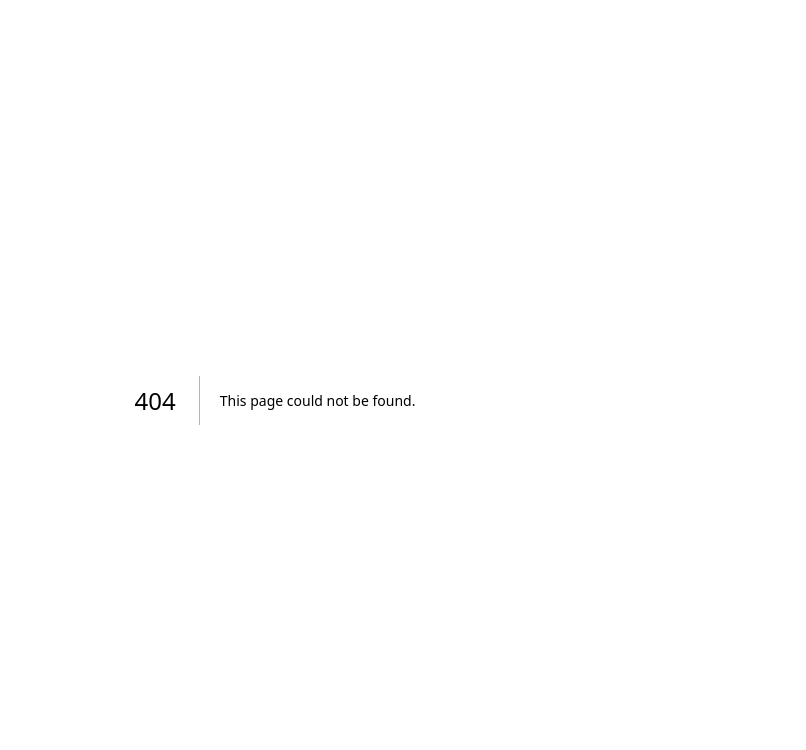
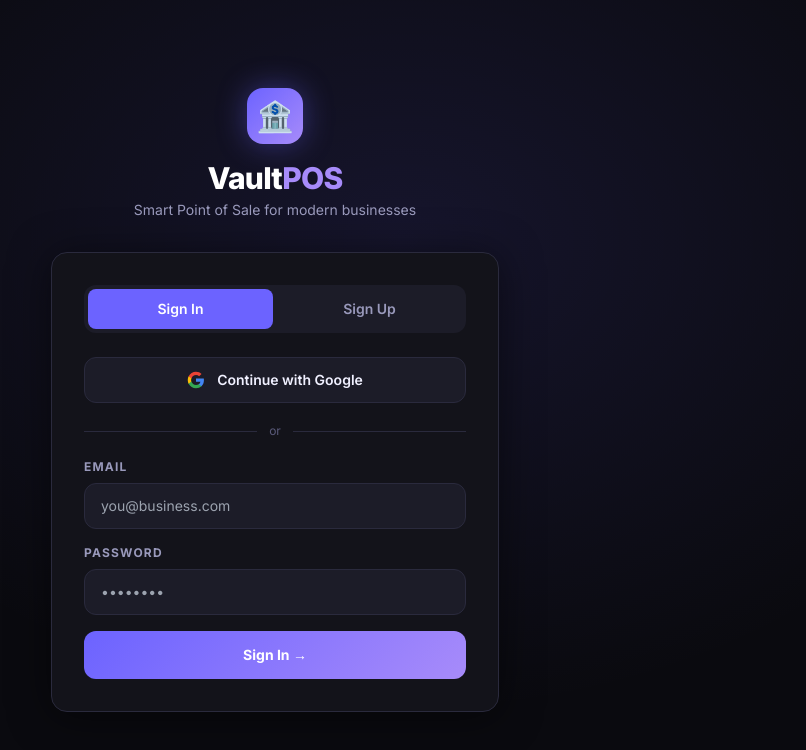
Before and after one commit to gmallikarjunrao23-bit/Allu, a Next.js app: page /login in a window 1280 px wide. Before the commit this address had no page. Shown: the top 750 px of the page, without its empty margins (365-1171 px from the left). Built offline with nearby package versions, Linux system fonts and the light colour scheme.

Commit message:
Create page.tsx

```diff
--- /dev/null
+++ b/app/(auth)/login/page.tsx
@@ -0,0 +1,118 @@
+'use client'
+import { useState } from 'react'
+import { signIn } from 'next-auth/react'
+import { useRouter } from 'next/navigation'
+import { toast } from 'sonner'
+
+export default function LoginPage() {
+  const router = useRouter()
+  const [tab, setTab] = useState<'login'|'signup'>('login')
+  const [loading, setLoading] = useState(false)
+  const [form, setForm] = useState({ name:'', storeName:'', email:'', password:'' })
+  const set = (k: string, v: string) => setForm(f => ({...f, [k]: v}))
+
+  async function handleLogin(e: React.FormEvent) {
+    e.preventDefault(); setLoading(true)
+    const res = await signIn('credentials', { email: form.email, password: form.password, redirect: false })
+    setLoading(false)
+    if (res?.error) { toast.error('Invalid email or password'); return }
+    router.push('/dashboard')
+  }
+
+  async function handleSignup(e: React.FormEvent) {
+    e.preventDefault()
+    if (!form.name || !form.storeName || !form.email || !form.password) { toast.error('Fill all fields'); return }
+    if (form.password.length < 6) { toast.error('Password min 6 characters'); return }
+    setLoading(true)
+    const res = await fetch('/api/auth/register', {
+      method: 'POST', headers: { 'Content-Type': 'application/json' },
+      body: JSON.stringify(form)
+    })
+    const data = await res.json()
+    if (!res.ok) { toast.error(data.error || 'Signup failed'); setLoading(false); return }
+    const login = await signIn('credentials', { email: form.email, password: form.password, redirect: false })
+    setLoading(false)
+    if (login?.error) { toast.error('Login failed'); return }
+    router.push('/dashboard')
+  }
+
+  async function handleGoogle() {
+    setLoading(true)
+    await signIn('google', { callbackUrl: '/dashboard' })
+  }
+
+  const inputStyle = { background:'#1c1c28', color:'#f0f0ff', borderColor:'#2a2a3d' }
+
+  return (
+    <div className="min-h-screen flex items-center justify-center" style={{background:'radial-gradient(ellipse at 60% 30%, rgba(108,99,255,0.12) 0%, transparent 60%), #0a0a0f'}}>
+      <div className="w-full max-w-md mx-4">
+        <div className="text-center mb-8">
+          <div className="inline-flex items-center justify-center w-14 h-14 rounded-2xl mb-4 text-3xl" style={{background:'linear-gradient(135deg,#6c63ff,#a78bfa)',boxShadow:'0 0 30px rgba(108,99,255,0.4)'}}>🏦</div>
+          <h1 className="text-3xl font-extrabold tracking-tight text-white">Vault<span style={{color:'#a78bfa'}}>POS</span></h1>
+          <p className="text-sm mt-1" style={{color:'#9999bb'}}>Smart Point of Sale for modern businesses</p>
+        </div>
+        <div className="rounded-2xl border p-8" style={{background:'#13131a',borderColor:'#2a2a3d',boxShadow:'0 4px 40px rgba(0,0,0,0.5)'}}>
+          <div className="flex gap-1 p-1 rounded-xl mb-6" style={{background:'#1c1c28'}}>
+            {(['login','signup'] as const).map(t => (
+              <button key={t} onClick={() => setTab(t)} className="flex-1 py-2.5 rounded-lg text-sm font-semibold transition-all"
+                style={tab===t?{background:'#6c63ff',color:'#fff'}:{color:'#9999bb'}}>
+                {t==='login'?'Sign In':'Sign Up'}
+              </button>
+            ))}
+          </div>
+          <button onClick={handleGoogle} disabled={loading}
+            className="w-full flex items-center justify-center gap-3 py-3 rounded-xl border text-sm font-semibold mb-5"
+            style={{background:'#1c1c28',borderColor:'#2a2a3d',color:'#f0f0ff'}}>
+            <svg width="18" height="18" viewBox="0 0 24 24">
+              <path fill="#4285F4" d="M22.56 12.25c0-.78-.07-1.53-.2-2.25H12v4.26h5.92c-.26 1.37-1.04 2.53-2.21 3.31v2.77h3.57c2.08-1.92 3.28-4.74 3.28-8.09z"/>
+              <path fill="#34A853" d="M12 23c2.97 0 5.46-.98 7.28-2.66l-3.57-2.77c-.98.66-2.23 1.06-3.71 1.06-2.86 0-5.29-1.93-6.16-4.53H2.18v2.84C3.99 20.53 7.7 23 12 23z"/>
+              <path fill="#FBBC05" d="M5.84 14.09c-.22-.66-.35-1.36-.35-2.09s.13-1.43.35-2.09V7.07H2.18C1.43 8.55 1 10.22 1 12s.43 3.45 1.18 4.93l2.85-2.22.81-.62z"/>
+              <path fill="#EA4335" d="M12 5.38c1.62 0 3.06.56 4.21 1.64l3.15-3.15C17.45 2.09 14.97 1 12 1 7.7 1 3.99 3.47 2.18 7.07l3.66 2.84c.87-2.6 3.3-4.53 6.16-4.53z"/>
+            </svg>
+            Continue with Google
+          </button>
+          <div className="flex items-center gap-3 mb-5">
+            <div className="flex-1 h-px" style={{background:'#2a2a3d'}}/>
+            <span className="text-xs" style={{color:'#5a5a7a'}}>or</span>
+            <div className="flex-1 h-px" style={{background:'#2a2a3d'}}/>
+          </div>
+          {tab==='login' && (
+            <form onSubmit={handleLogin} className="space-y-4">
+              {[{k:'email',l:'Email',t:'email',p:'you@business.com'},{k:'password',l:'Password',t:'password',p:'••••••••'}].map(f=>(
+                <div key={f.k}>
+                  <label className="block text-xs font-bold uppercase tracking-widest mb-2" style={{color:'#9999bb'}}>{f.l}</label>
+                  <input type={f.t} value={(form as any)[f.k]} onChange={e=>set(f.k,e.target.value)} placeholder={f.p} required
+                    className="w-full rounded-xl px-4 py-3 text-sm outline-none border" style={inputStyle}/>
+                </div>
+              ))}
+              <button type="submit" disabled={loading} className="w-full py-3.5 rounded-xl text-sm font-bold text-white"
+                style={{background:'linear-gradient(135deg,#6c63ff,#a78bfa)'}}>
+                {loading?'Signing in...':'Sign In →'}
+              </button>
+            </form>
+          )}
+          {tab==='signup' && (
+            <form onSubmit={handleSignup} className="space-y-4">
+              {[
+                {k:'storeName',l:'Store Name',t:'text',p:'My Awesome Store'},
+                {k:'name',l:'Your Name',t:'text',p:'John Doe'},
+                {k:'email',l:'Email',t:'email',p:'you@business.com'},
+                {k:'password',l:'Password',t:'password',p:'Min 6 characters'},
+              ].map(f=>(
+                <div key={f.k}>
+                  <label className="block text-xs font-bold uppercase tracking-widest mb-2" style={{color:'#9999bb'}}>{f.l}</label>
+                  <input type={f.t} value={(form as any)[f.k]} onChange={e=>set(f.k,e.target.value)} placeholder={f.p} required
+                    className="w-full rounded-xl px-4 py-3 text-sm outline-none border" style={inputStyle}/>
+                </div>
+              ))}
+              <button type="submit" disabled={loading} className="w-full py-3.5 rounded-xl text-sm font-bold text-white"
+                style={{background:'linear-gradient(135deg,#6c63ff,#a78bfa)'}}>
+                {loading?'Creating account...':'Create Account →'}
+              </button>
+            </form>
+          )}
+        </div>
+      </div>
+    </div>
+  )
+      }
```
